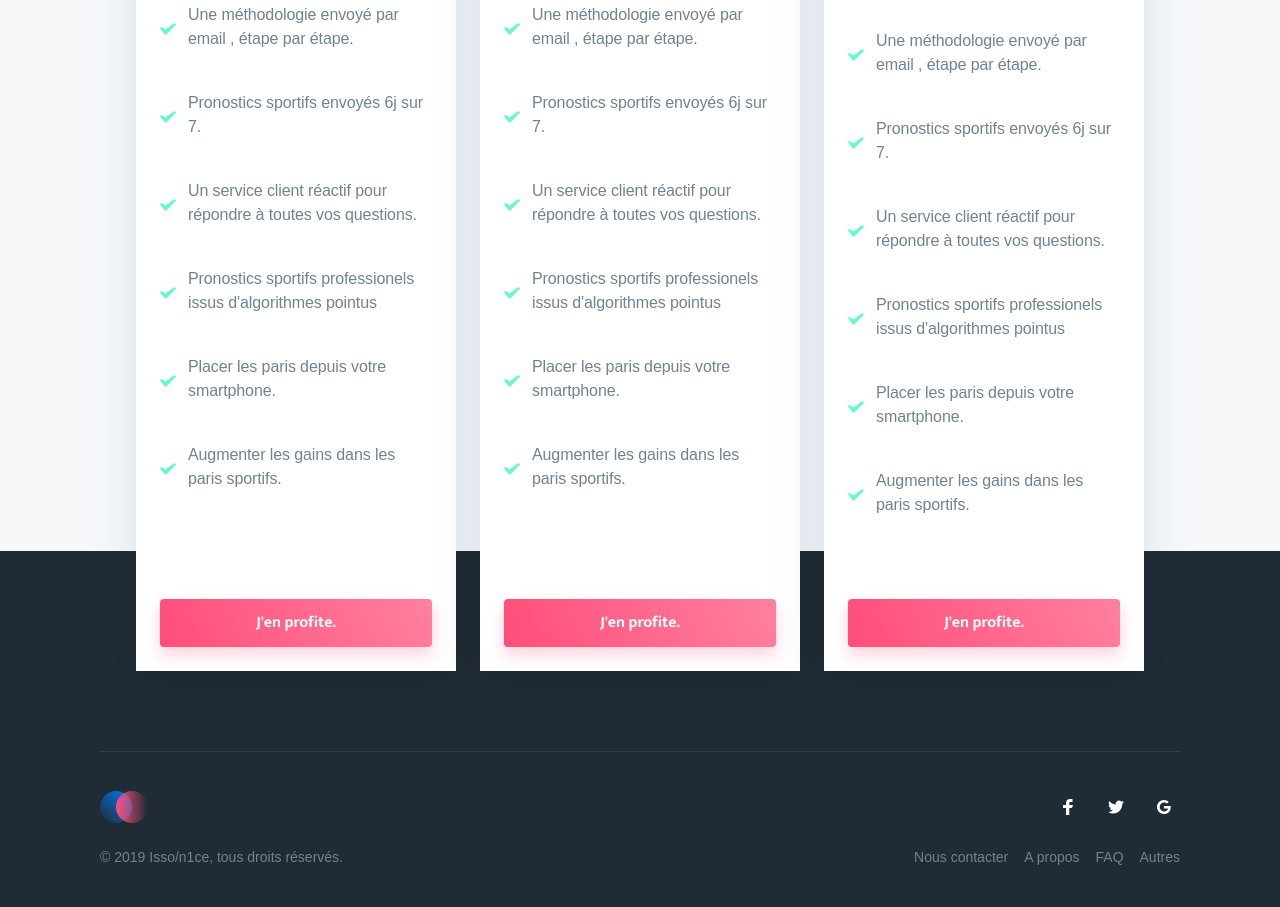
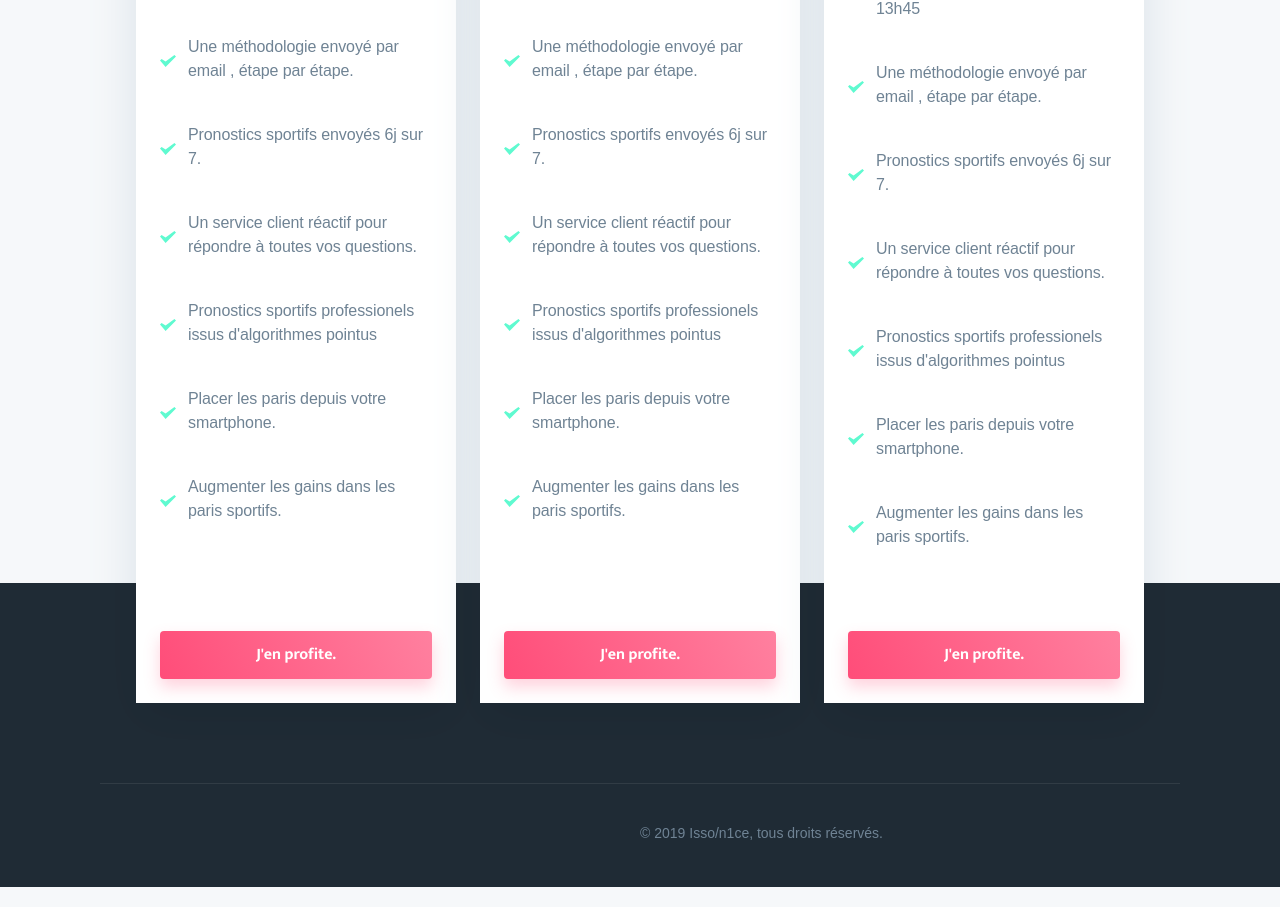
Before and after one commit to okn1ce/CashGangww, a plain HTML site: page index.html in a window 1280 px wide. Shown: the part 1774-2681 px from the top of the page. Drawn offline with nearby package versions, Linux system fonts and the light colour scheme; a web font is replaced by a local one.

Commit message:
Update index.html

```diff
--- a/index.html
+++ b/index.html
@@ -122,7 +122,7 @@
                             <div class="feature is-revealing">
                                 <div class="feature-inner">
                                     <div class="feature-icon">
-                                        <img height="60" width="60" src="cup.png">
+                                        <img height="50%" width="50%" src="cup.png">
                                     </div>
                                     <h4 class="feature-title h3-mobile">Contenu Exclusif.</h4>
                                     <p class="text-sm">Nos paris sont 100% exclusif, trouvable seulement chez nous.</p>
@@ -131,7 +131,7 @@
                             <div class="feature is-revealing">
                                 <div class="feature-inner">
                                     <div class="feature-icon">
-                                        <img height="70" width="70" src="blabla.png">
+                                        <img height="50%" width="50%" src="blabla.png">
 
                                     </div>
                                     <h4 class="feature-title h3-mobile">Une communauté gigantesque.</h4>
@@ -141,7 +141,7 @@
                             <div class="feature is-revealing">
                                 <div class="feature-inner">
                                     <div class="feature-icon">
-                                        <img height="70" width="70" src="papers.png">
+                                        <img height="50%" width="50%" src="papers.png">
 
                                     </div>
                                     <h4 class="feature-title h3-mobile">Pronostics gagnants.</h4>
@@ -505,66 +505,12 @@
             <div class="container">
                 <div class="site-footer-inner has-top-divider">
                     <div class="brand footer-brand">
-                        <a href="#">
-                            <svg width="48" height="32" viewBox="0 0 48 32" xmlns="http://www.w3.org/2000/svg">
-                                <title>CashGang</title>
-                                <defs>
-                                    <linearGradient x1="0%" y1="100%" y2="0%" id="logo-footer-a">
-                                        <stop stop-color="#007CFE" stop-opacity="0" offset="0%"/>
-                                        <stop stop-color="#007DFF" offset="100%"/>
-                                    </linearGradient>
-                                    <linearGradient x1="100%" y1="50%" x2="0%" y2="50%" id="logo-footer-b">
-                                        <stop stop-color="#FF4F7A" stop-opacity="0" offset="0%"/>
-                                        <stop stop-color="#FF4F7A" offset="100%"/>
-                                    </linearGradient>
-                                </defs>
-                                <g fill="none" fill-rule="evenodd">
-                                    <rect fill="url(#logo-footer-a)" width="32" height="32" rx="16"/>
-                                    <rect fill="url(#logo-footer-b)" x="16" width="32" height="32" rx="16"/>
-                                </g>
-                            </svg>
-                        </a>
+
+
+
                     </div>
-                    <ul class="footer-links list-reset">
-                        <li>
-                            <a href="#">Nous contacter</a>
-                        </li>
-                        <li>
-                            <a href="#">A propos</a>
-                        </li>
-                        <li>
-                            <a href="#">FAQ</a>
-                        </li>
-                        <li>
-                            <a href="#">Autres</a>
-                        </li>
-                    </ul>
-                    <ul class="footer-social-links list-reset">
-                        <li>
-                            <a href="#">
-                                <span class="screen-reader-text">Facebook</span>
-                                <svg width="16" height="16" xmlns="http://www.w3.org/2000/svg">
-                                    <path d="M6.023 16L6 9H3V6h3V4c0-2.7 1.672-4 4.08-4 1.153 0 2.144.086 2.433.124v2.821h-1.67c-1.31 0-1.563.623-1.563 1.536V6H13l-1 3H9.28v7H6.023z" fill="#FFFFFF"/>
-                                </svg>
-                            </a>
-                        </li>
-                        <li>
-                            <a href="#">
-                                <span class="screen-reader-text">Twitter</span>
-                                <svg width="16" height="16" xmlns="http://www.w3.org/2000/svg">
-                                    <path d="M16 3c-.6.3-1.2.4-1.9.5.7-.4 1.2-1 1.4-1.8-.6.4-1.3.6-2.1.8-.6-.6-1.5-1-2.4-1-1.7 0-3.2 1.5-3.2 3.3 0 .3 0 .5.1.7-2.7-.1-5.2-1.4-6.8-3.4-.3.5-.4 1-.4 1.7 0 1.1.6 2.1 1.5 2.7-.5 0-1-.2-1.5-.4C.7 7.7 1.8 9 3.3 9.3c-.3.1-.6.1-.9.1-.2 0-.4 0-.6-.1.4 1.3 1.6 2.3 3.1 2.3-1.1.9-2.5 1.4-4.1 1.4H0c1.5.9 3.2 1.5 5 1.5 6 0 9.3-5 9.3-9.3v-.4C15 4.3 15.6 3.7 16 3z" fill="#FFFFFF"/>
-                                </svg>
-                            </a>
-                        </li>
-                        <li>
-                            <a href="#">
-                                <span class="screen-reader-text">Google</span>
-                                <svg width="16" height="16" xmlns="http://www.w3.org/2000/svg">
-                                    <path d="M7.9 7v2.4H12c-.2 1-1.2 3-4 3-2.4 0-4.3-2-4.3-4.4 0-2.4 2-4.4 4.3-4.4 1.4 0 2.3.6 2.8 1.1l1.9-1.8C11.5 1.7 9.9 1 8 1 4.1 1 1 4.1 1 8s3.1 7 7 7c4 0 6.7-2.8 6.7-6.8 0-.5 0-.8-.1-1.2H7.9z" fill="#FFFFFF"/>
-                                </svg>
-                            </a>
-                        </li>
-                    </ul>
+
+
                     <div class="footer-copyright">&copy; 2019 Isso/n1ce, tous droits réservés.</div>
                 </div>
             </div>
```
